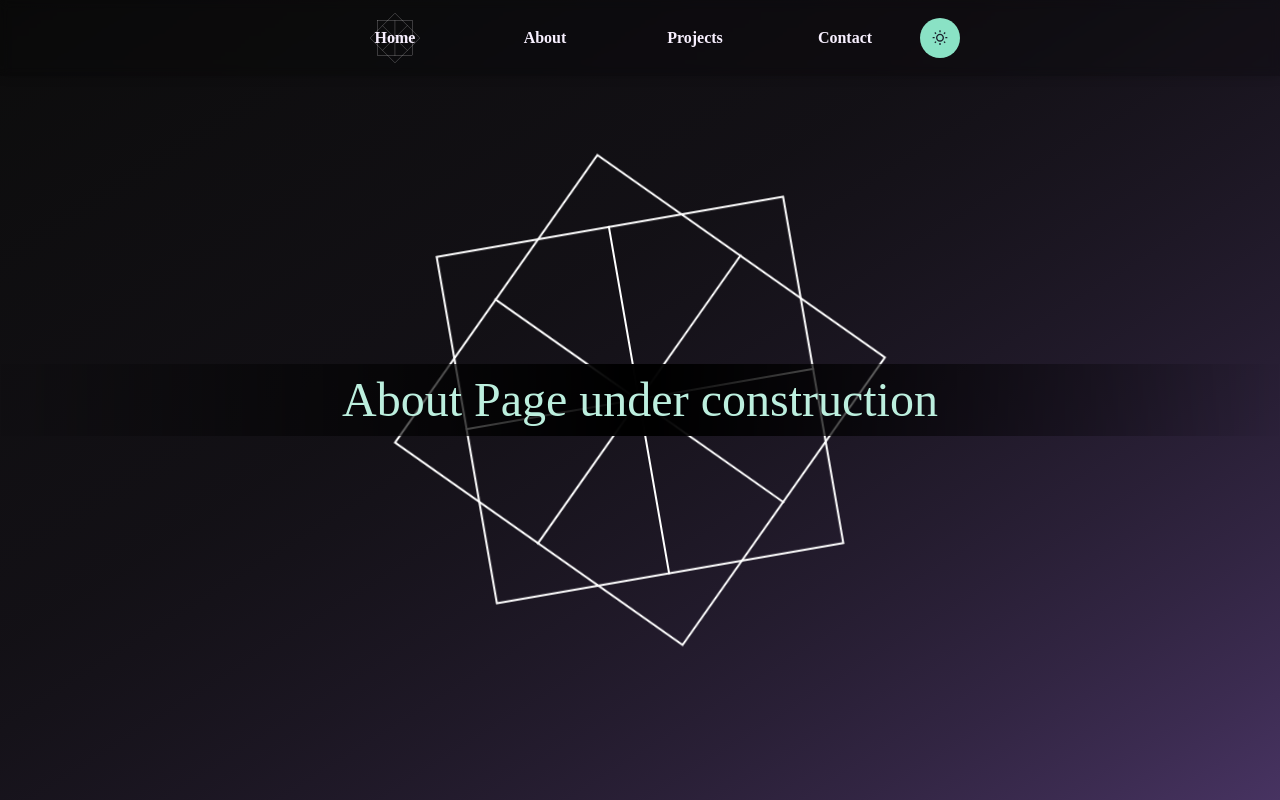
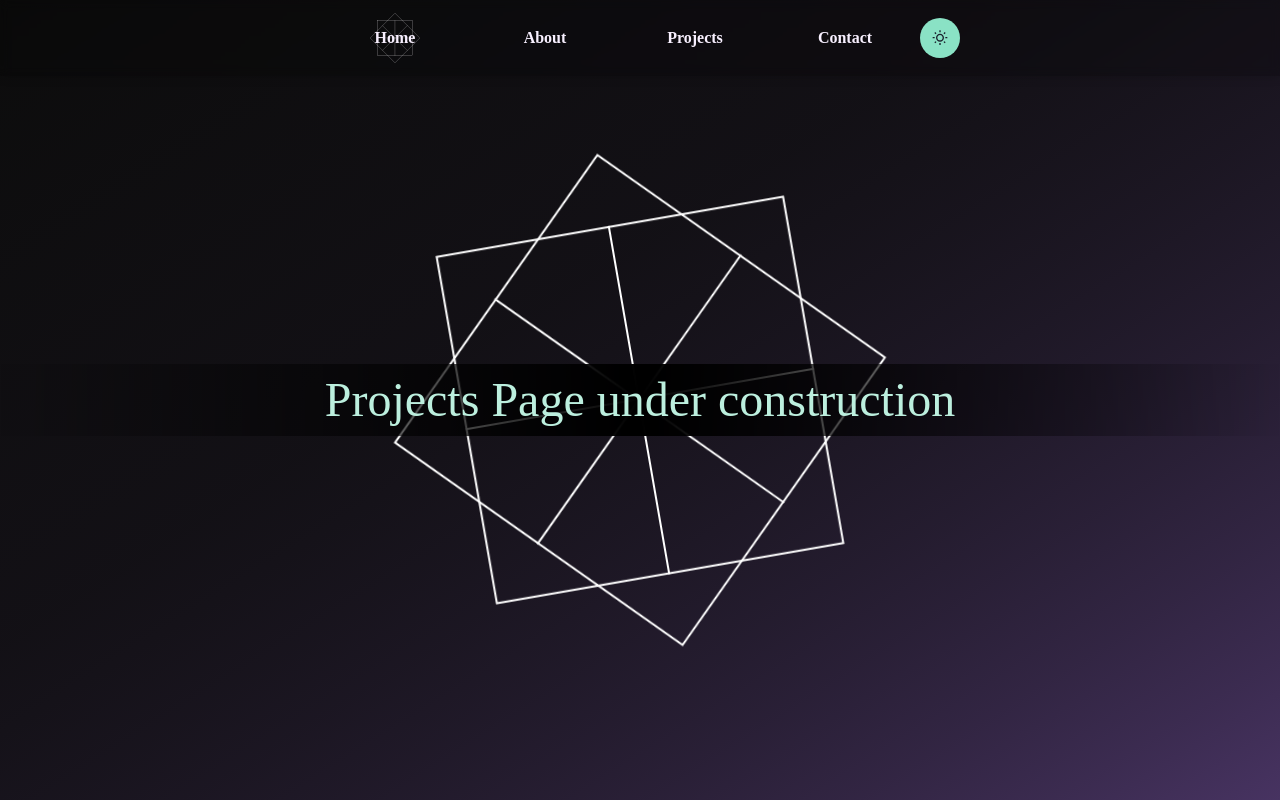
Before and after one commit to angelzxz1/Magen-z, a Next.js app: page /projects in a window 1280 px wide. Built offline with nearby package versions, Linux system fonts and the light colour scheme; a web font is replaced by a local one.

Commit message:
changed line 5 under /pages/projects.tsx, About changed to Projects

```diff
--- a/pages/projects.tsx
+++ b/pages/projects.tsx
@@ -2,7 +2,7 @@ import { Box, useColorModeValue } from "@chakra-ui/react";
 import Construction from "../components/Construction";
 
 const Projects = () => {
-    return <Construction title="About" />;
+    return <Construction title="Projects" />;
 };
 
 export default Projects;
```
